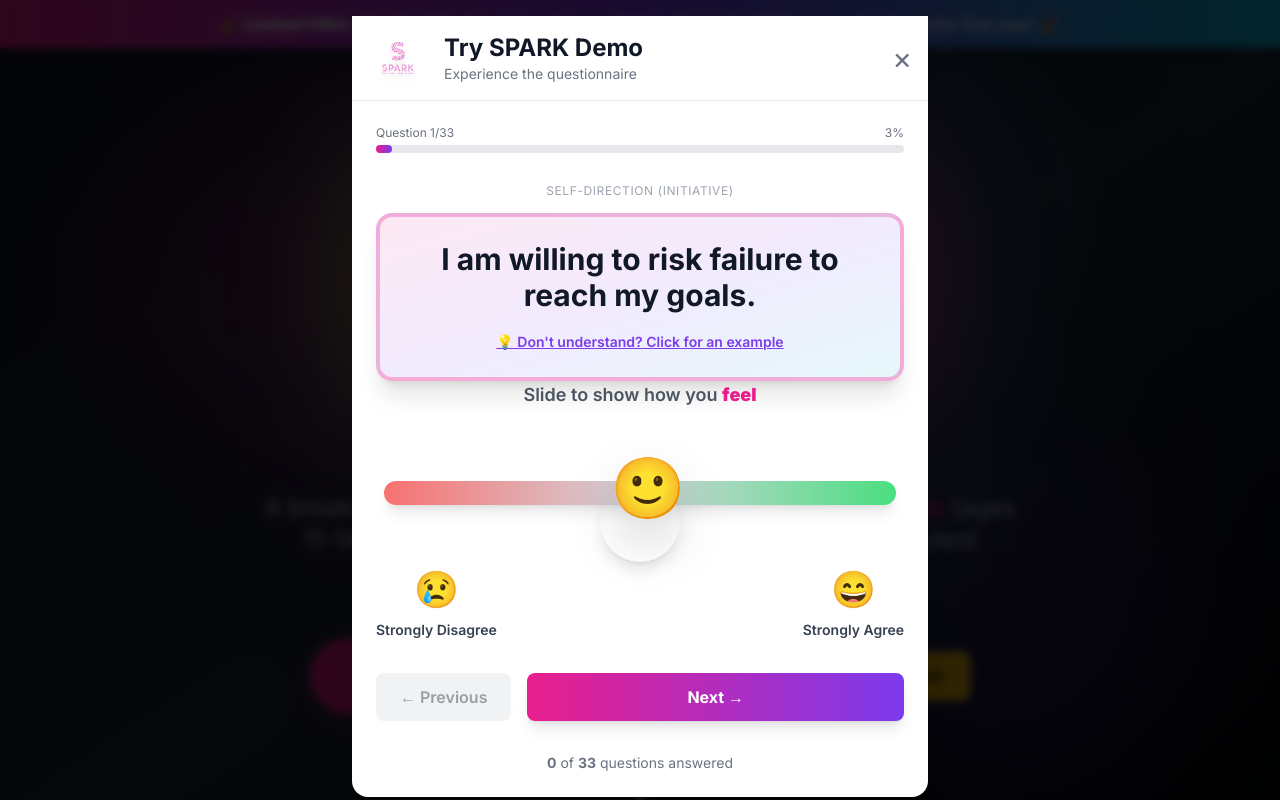
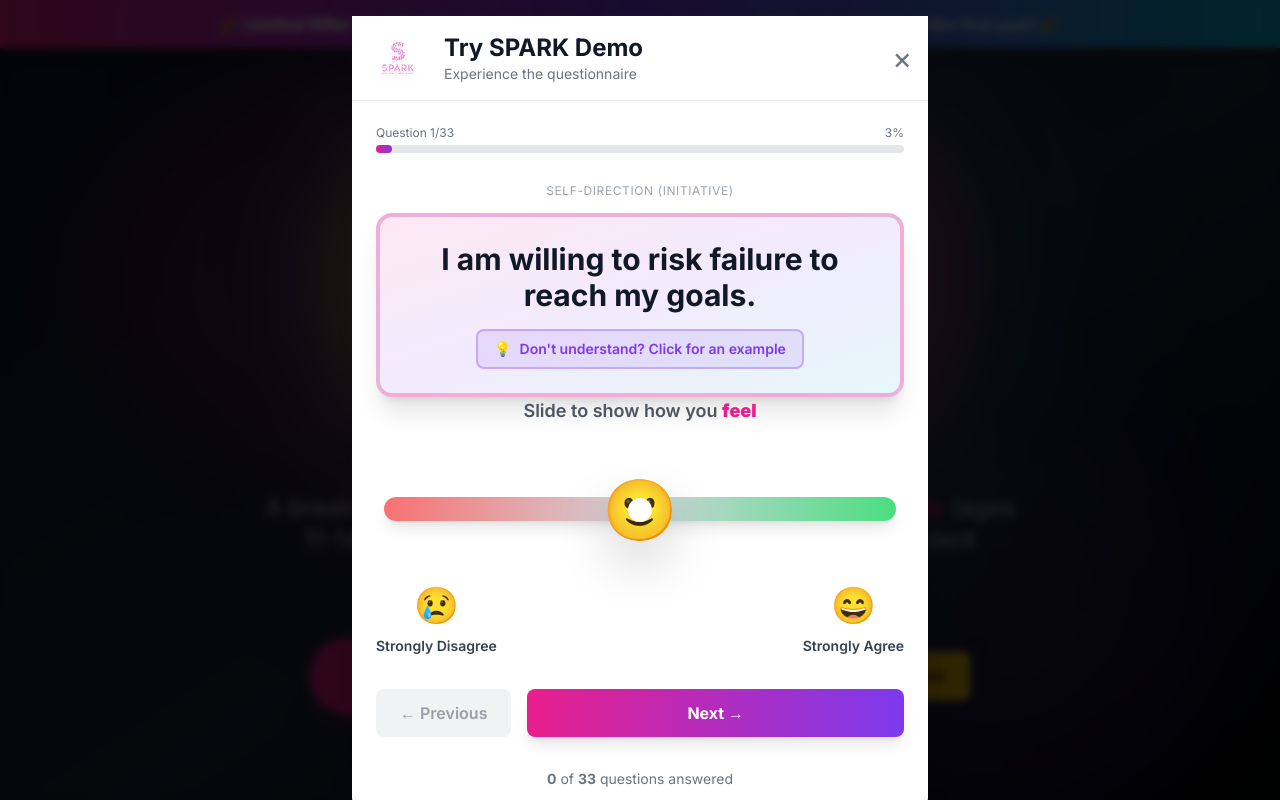
Before and after one commit to 4Sighteducation/spark, a Next.js app: page / in a window 1280 px wide. Both pictures are taken after a click on the button "🧪 TEST (Skip Form)". Shown: the top 800 px of the page. Built offline with nearby package versions, Linux system fonts and the light colour scheme.

Commit message:
Polish: Boxed example button (no underline), completely hide white circle with comprehensive CSS, center emoji perfectly on track

```diff
--- a/src/components/demo/DemoQuestionnaire.tsx
+++ b/src/components/demo/DemoQuestionnaire.tsx
@@ -159,13 +159,14 @@ export function DemoQuestionnaire({ leadData, onComplete }: DemoQuestionnairePro
               <button
                 type="button"
                 onClick={() => setShowExample(!showExample)}
-                className="text-sm text-spark-purple hover:text-spark-pink font-semibold underline transition-colors"
+                className="inline-flex items-center gap-2 px-4 py-2 bg-spark-purple/10 hover:bg-spark-purple/20 text-spark-purple hover:text-spark-pink font-semibold rounded-lg border-2 border-spark-purple/30 transition-all text-sm"
               >
-                {showExample ? '✕ Hide Example' : '💡 Don\'t understand? Click for an example'}
+                <span>{showExample ? '✕' : '💡'}</span>
+                <span>{showExample ? 'Hide Example' : 'Don\'t understand? Click for an example'}</span>
               </button>
 
               {showExample && (
-                <div className="mt-4 p-4 bg-white/80 rounded-lg border-2 border-spark-purple/20 animate-slide-up">
+                <div className="mt-4 p-4 bg-white/80 rounded-lg border-2 border-spark-purple/30 animate-slide-up shadow-lg">
                   <p className="text-sm text-gray-700 italic">
                     <strong>For example:</strong> {currentQuestion.examples[0]}
                   </p>
@@ -185,12 +186,13 @@ export function DemoQuestionnaire({ leadData, onComplete }: DemoQuestionnairePro
             {/* Gradient track */}
             <div className="h-6 rounded-full bg-gradient-to-r from-red-400 via-gray-300 to-green-400 shadow-lg" />
 
-            {/* Single emoji that follows slider */}
+            {/* Single emoji that follows slider - CENTERED */}
             <div
-              className="absolute top-6 pointer-events-none transition-all duration-75 ease-out"
+              className="absolute pointer-events-none transition-all duration-75 ease-out"
               style={{
-                left: `calc(${currentAnswer}% + 8px)`,
-                transform: 'translateX(-50%)'
+                left: `${currentAnswer}%`,
+                top: '50%',
+                transform: 'translate(-50%, -50%)'
               }}
             >
               <div className="text-6xl drop-shadow-2xl">
@@ -209,7 +211,8 @@ export function DemoQuestionnaire({ leadData, onComplete }: DemoQuestionnairePro
               max="100"
               value={currentAnswer}
               onChange={(e) => handleSliderChange(Number(e.target.value))}
-              className="absolute top-0 left-0 w-full h-full bg-transparent appearance-none cursor-pointer z-10"
+              className="absolute top-0 left-0 w-full h-full bg-transparent cursor-pointer z-10"
+              style={{ WebkitAppearance: 'none', appearance: 'none' }}
             />
           </div>
 
@@ -225,45 +228,68 @@ export function DemoQuestionnaire({ leadData, onComplete }: DemoQuestionnairePro
           </div>
         </div>
 
-        {/* Completely invisible but large draggable thumb */}
+        {/* COMPLETELY invisible slider - no white circles! */}
         <style jsx>{`
           input[type="range"] {
             -webkit-appearance: none;
+            -moz-appearance: none;
             appearance: none;
+            background: transparent;
+            outline: none;
           }
+
+          /* WebKit/Chrome/Safari */}
           input[type="range"]::-webkit-slider-thumb {
             -webkit-appearance: none;
             appearance: none;
             width: 80px;
             height: 80px;
-            background: transparent;
+            background: rgba(0, 0, 0, 0);
             border: none;
+            box-shadow: none;
             cursor: grab;
-            border-radius: 50%;
           }
           input[type="range"]:active::-webkit-slider-thumb {
-            cursor: grabbing;
-          }
-          input[type="range"]::-moz-range-thumb {
-            width: 80px;
-            height: 80px;
-            background: transparent;
-            border: none;
-            cursor: grab;
-            border-radius: 50%;
-          }
-          input[type="range"]:active::-moz-range-thumb {
             cursor: grabbing;
           }
           input[type="range"]::-webkit-slider-runnable-track {
             height: 6px;
             background: transparent;
             border: none;
+            box-shadow: none;
+          }
+
+          /* Firefox */
+          input[type="range"]::-moz-range-thumb {
+            width: 80px;
+            height: 80px;
+            background: rgba(0, 0, 0, 0);
+            border: none;
+            box-shadow: none;
+            cursor: grab;
+          }
+          input[type="range"]:active::-moz-range-thumb {
+            cursor: grabbing;
           }
           input[type="range"]::-moz-range-track {
             height: 6px;
             background: transparent;
             border: none;
+            box-shadow: none;
+          }
+
+          /* Remove any focus outlines */
+          input[type="range"]:focus {
+            outline: none;
+            box-shadow: none;
+          }
+          input[type="range"]:focus::-webkit-slider-thumb {
+            outline: none;
+            box-shadow: none;
+          }
+          input[type="range"]:focus::-moz-range-thumb {
+            outline: none;
+            box-shadow: none;
           }
         `}</style>
 
```
